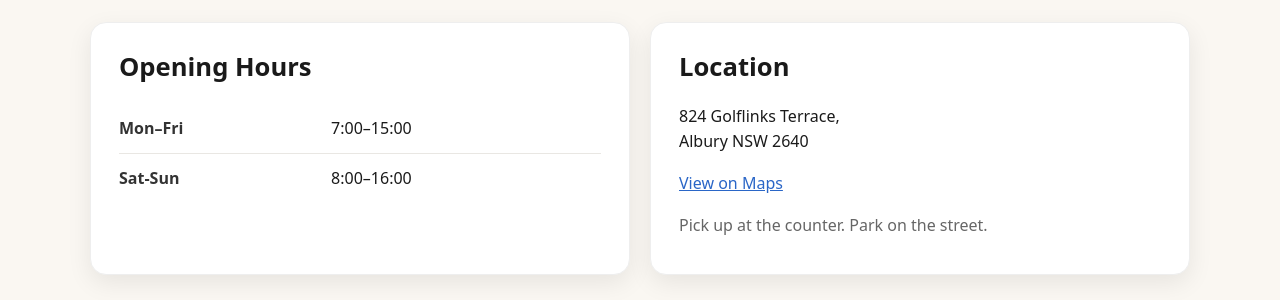
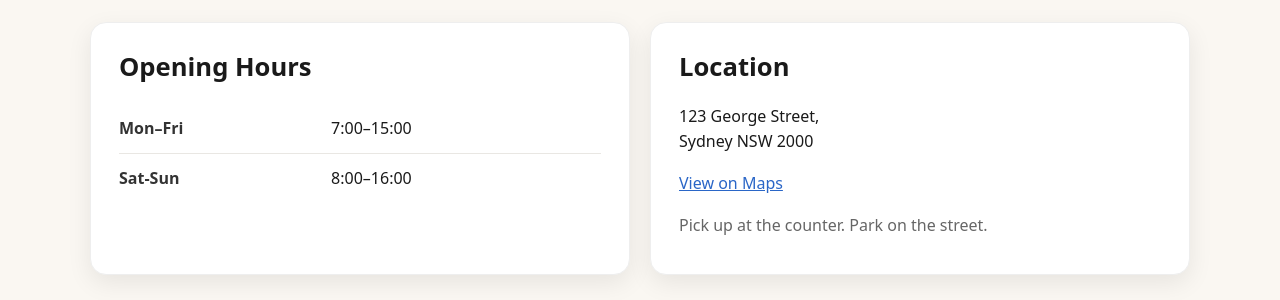
Before and after one commit to OzzyEvan/escafe.github.io, a Flask app: template CafePWA/templates/index.html in a window 1280 px wide. Shown: the part 680-980 px from the top of the page. Run offline with Flask 3, Linux system fonts and the light colour scheme; the template is opened without the code that fills it, so the values that code supplies are empty.

Commit message:
Update index.html

```diff
--- a/CafePWA/templates/index.html
+++ b/CafePWA/templates/index.html
@@ -63,8 +63,8 @@
 
       <article class="card">
         <h2>Location</h2>
-        <p>824 Golflinks Terrace,<br>Albury NSW 2640</p>
-        <p><a href="https://maps.app.goo.gl/MpvQjLKQTUUq8Hkc8" target="_blank" rel="noopener">View on Maps</a></p>
+        <p>123 George Street,<br>Sydney NSW 2000</p>
+        <p><a href="https://maps.app.goo.gl/tS3LxJBJWSZTnDVx5" target="_blank" rel="noopener">View on Maps</a></p>
         <p class="note">Pick up at the counter. Park on the street.</p>
       </article>
     </section>
```
